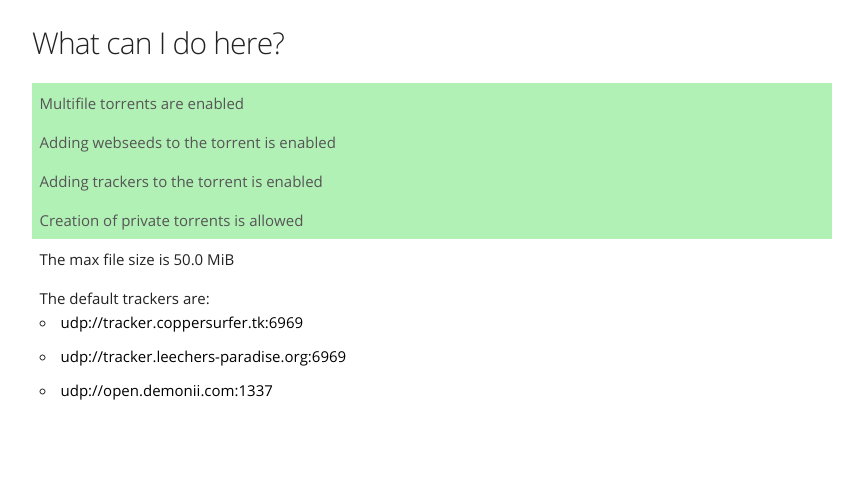
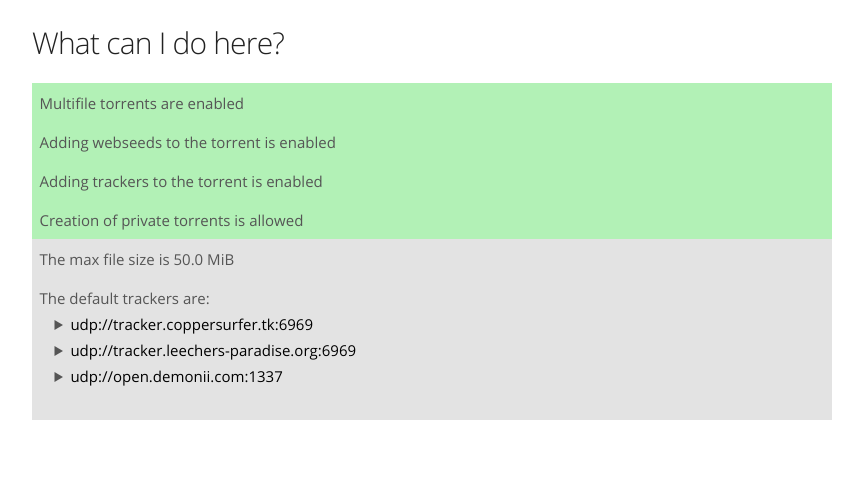
Before and after one commit to mathieui/pleaseshare, a Flask app: page /help in a window 1280 px wide. Shown: the part 635-1114 px from the top of the page, without its empty margins (208-1071 px from the left). After the commit the page ends 1055 px from the top, so only its background shows below. Run offline with Flask 2, Linux system fonts and the light colour scheme; some libraries are stand-ins or nearby versions.

Commit message:
[ui] add a grey color for “neutral” options
and fix the list style

```diff
--- a/pleaseshare/static/style.css
+++ b/pleaseshare/static/style.css
@@ -130,6 +130,17 @@ p a {
 	background: rgba(103, 228, 111, 0.5);
 	color: #555;
 }
+.alert.alert-normal {
+	background: rgba(200, 200, 200, 0.5);
+	color: #555;
+}
+
+.alert li {
+    list-style: disclosure-closed inside;
+    margin-top: 2px;
+    margin-bottom: 2px;
+    margin-left: 15px;
+}
 
 .contrasted {
   background-color: #f5f5f5;
--- a/pleaseshare/templates/help.html
+++ b/pleaseshare/templates/help.html
@@ -70,10 +70,10 @@ Pleaseshare - {{ _('Help') }}
     <p class="alert alert-important">{{ _('Creation of private torrents is forbidden') }}</p>
     {% endif %}
     {% with maxsize = config.MAX_CONTENT_LENGTH / (1024 ** 2) %}
-    <p class="alert">{{ _('The max file size is %(maxsize)s MiB', maxsize=maxsize) }}</p>
+    <p class="alert alert-normal">{{ _('The max file size is %(maxsize)s MiB', maxsize=maxsize) }}</p>
     {% endwith %}
     {% if config.DEFAULT_TRACKERS %}
-    <div class="alert">{{ _('The default trackers are:') }}
+    <div class="alert alert-normal">{{ _('The default trackers are:') }}
         <ul>
             {% for tracker in config.DEFAULT_TRACKERS %}
             <li><a href="{{tracker}}">{{tracker}}</a></li>
@@ -82,7 +82,7 @@ Pleaseshare - {{ _('Help') }}
     </div>
     {% endif %}
     {% if config.MANDATORY_TRACKERS %}
-    <div class="alert">{{ _('The forced trackers are:') }}
+    <div class="alert alert-normal">{{ _('The forced trackers are:') }}
         <ul>
             {% for tracker in config.MANDATORY_TRACKERS %}
             <li><a href="{{tracker}}">{{tracker}}</a></li>
```
